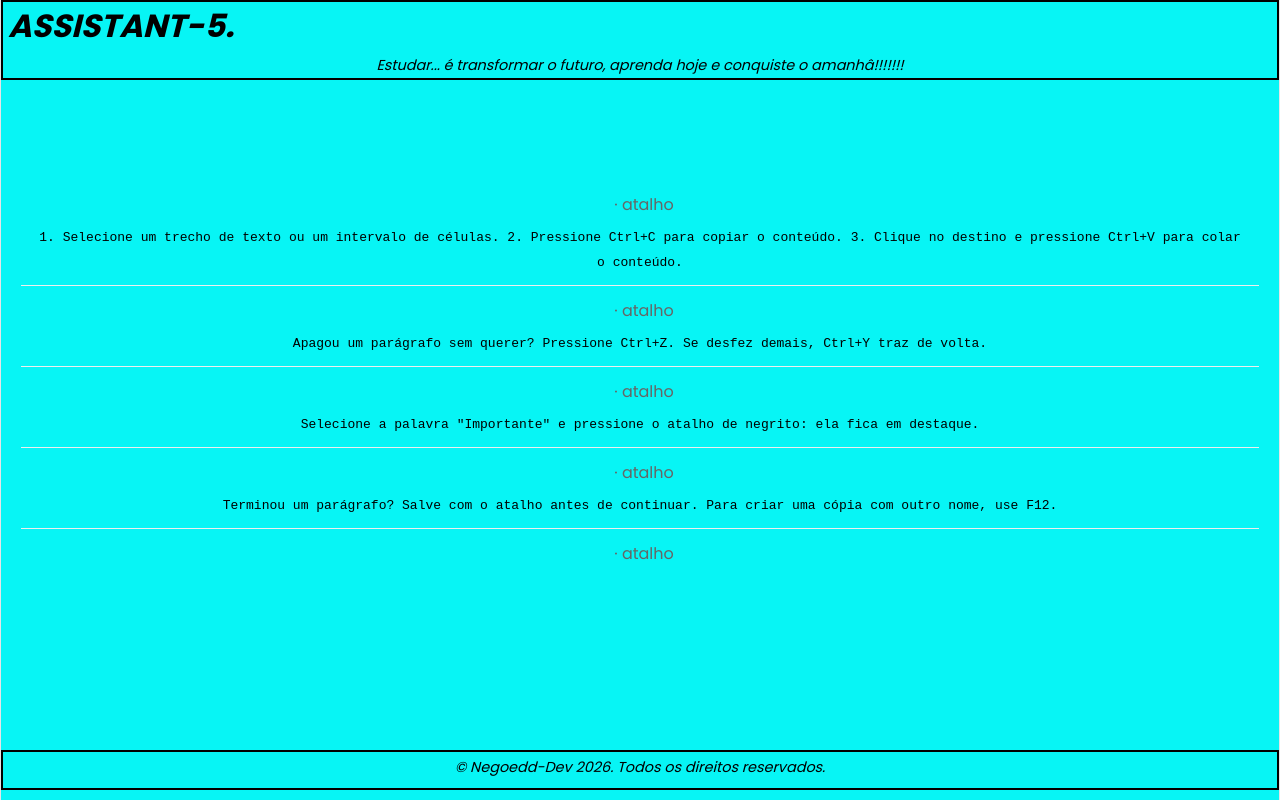
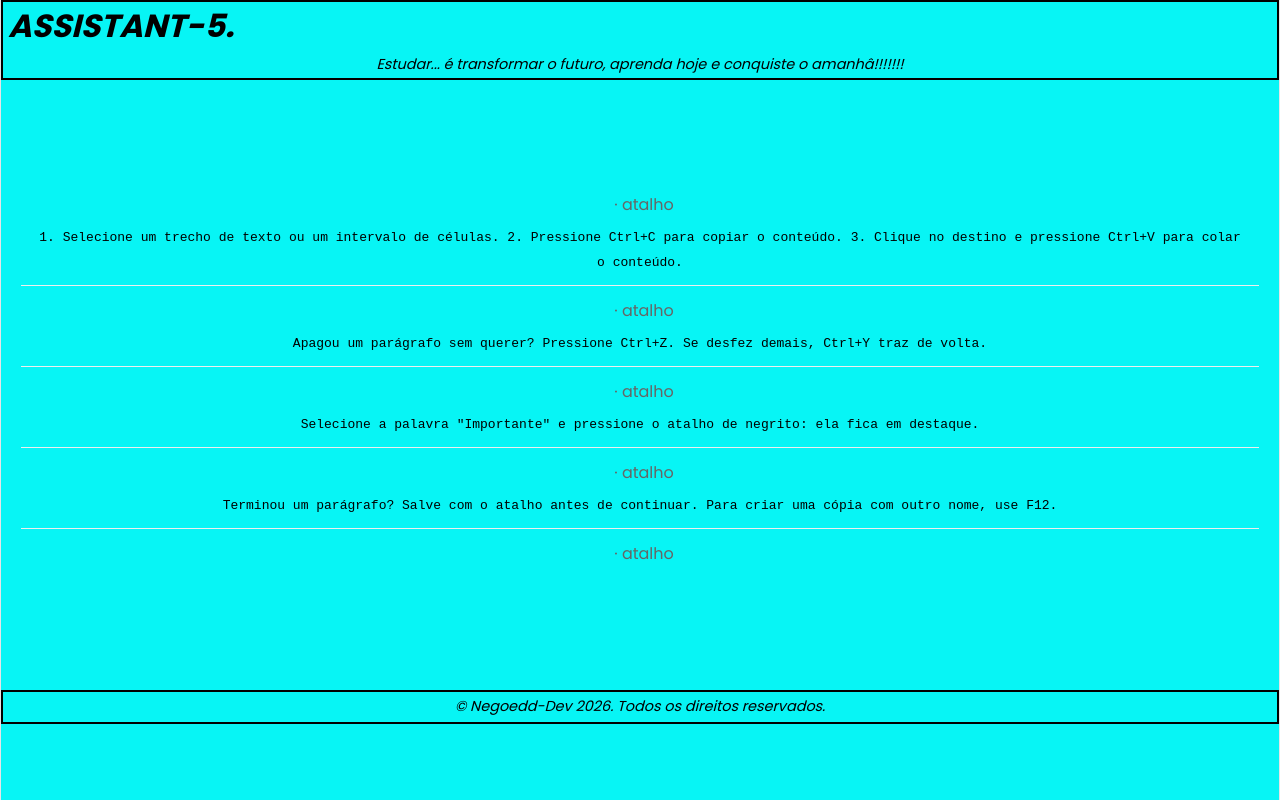
Before and after one commit to Negoedd-Dev/ASSISTANT-5, a React (Vite) app: page / in a window 1280 px wide. Built offline with nearby package versions, Linux system fonts and the light colour scheme.

Commit message:
feat: redimensionamento do componente.

```diff
--- a/src/components/Footer/Footer.css
+++ b/src/components/Footer/Footer.css
@@ -1,7 +1,7 @@
 .footer {
-  margin-top: 70px;
+  margin-top: 10px;
   width: 100%;
-  height: 2.5em;
+  height: 2.1em;
 
   border: 2px solid black;
 }
@@ -9,5 +9,5 @@
 .description {
   font-size: 0.9em;
   font-style: italic;
-  padding: 5px 0 5px 0;
+  padding: 4px 0 4px 0;
 }
```
